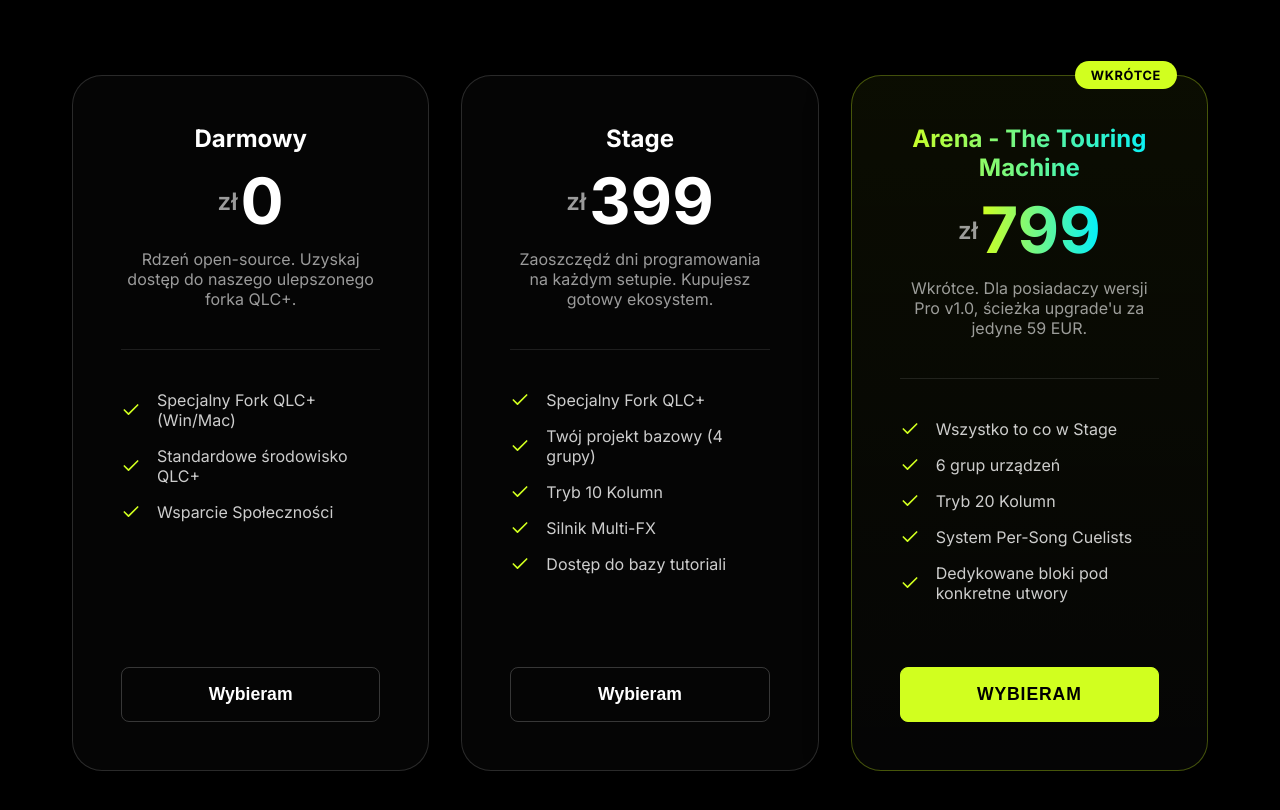
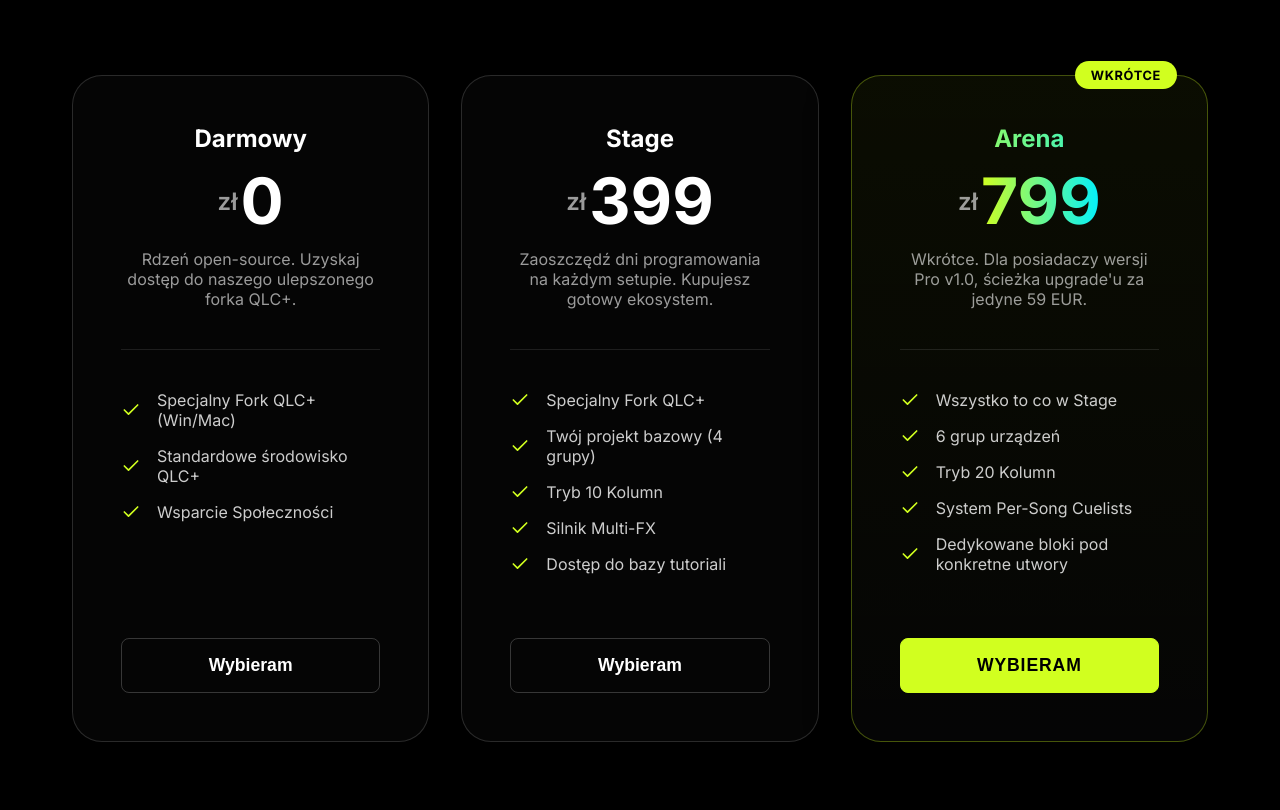
Before and after one commit to filipolszewsk/GRIDqlc-website, a React (Vite) app: page / in a window 1280 px wide. Shown: the part 4760-5570 px from the top of the page. Built offline with nearby package versions, Linux system fonts and the light colour scheme.

Commit message:
feat: Simplify Arena package name

```diff
--- a/src/i18n/translations.js
+++ b/src/i18n/translations.js
@@ -48,7 +48,7 @@
             pro_currency: "€",
             pro_desc: "Save days of programming on every setup. You are buying a ready-made ecosystem.",
             pro_url: "https://gridqlc.lemonsqueezy.com/checkout/buy/b6e304d5-4fd6-42cd-a4c1-4786c4dfb290",
-            ultra_name: "Arena - The Touring Machine",
+            ultra_name: "Arena",
             ultra_price: "199",
             ultra_currency: "€",
             ultra_desc: "Future release. Upgrade path available for only €59 if you own Pro 1.0.",
@@ -201,7 +201,7 @@
             pro_currency: "zł",
             pro_desc: "Zaoszczędź dni programowania na każdym setupie. Kupujesz gotowy ekosystem.",
             pro_url: "https://gridqlc.lemonsqueezy.com/checkout/buy/b6e304d5-4fd6-42cd-a4c1-4786c4dfb290",
-            ultra_name: "Arena - The Touring Machine",
+            ultra_name: "Arena",
             ultra_price: "799",
             ultra_currency: "zł",
             ultra_desc: "Wkrótce. Dla posiadaczy wersji Pro v1.0, ścieżka upgrade'u za jedyne 59 EUR.",
```
